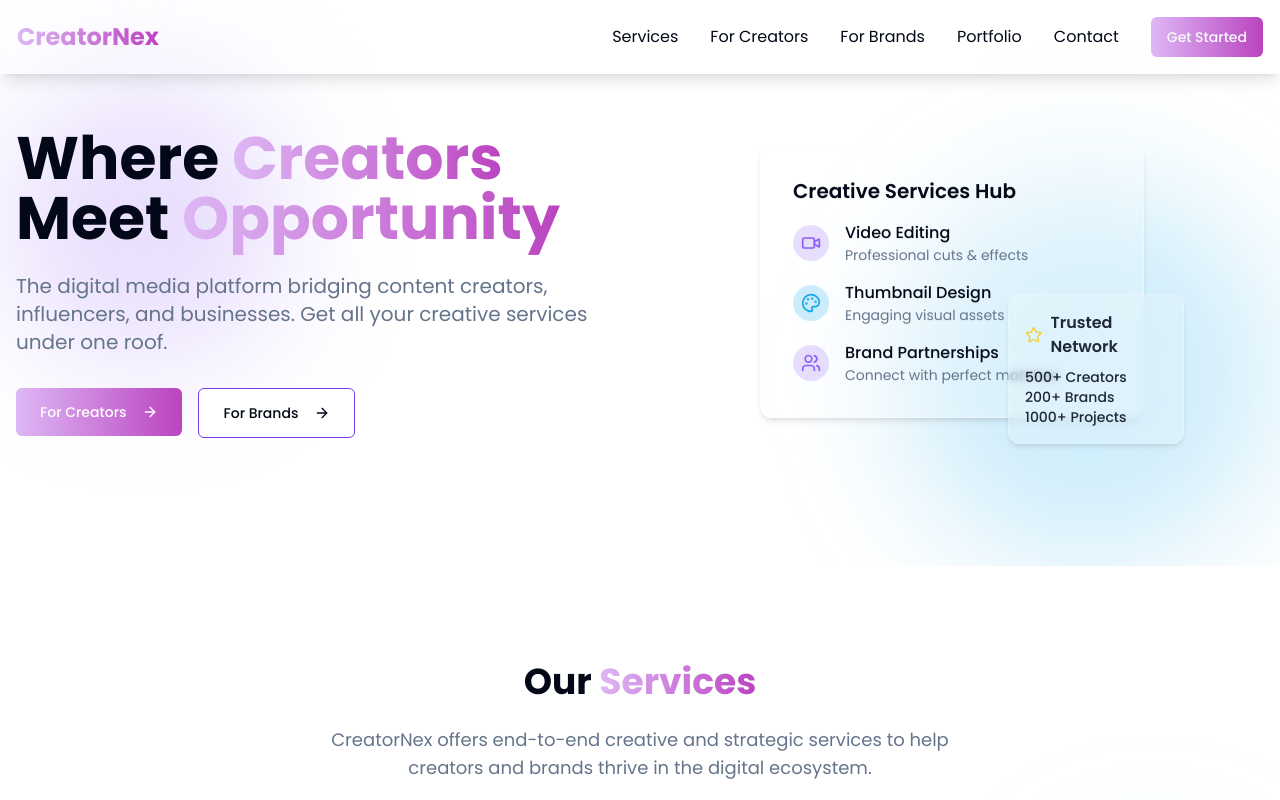
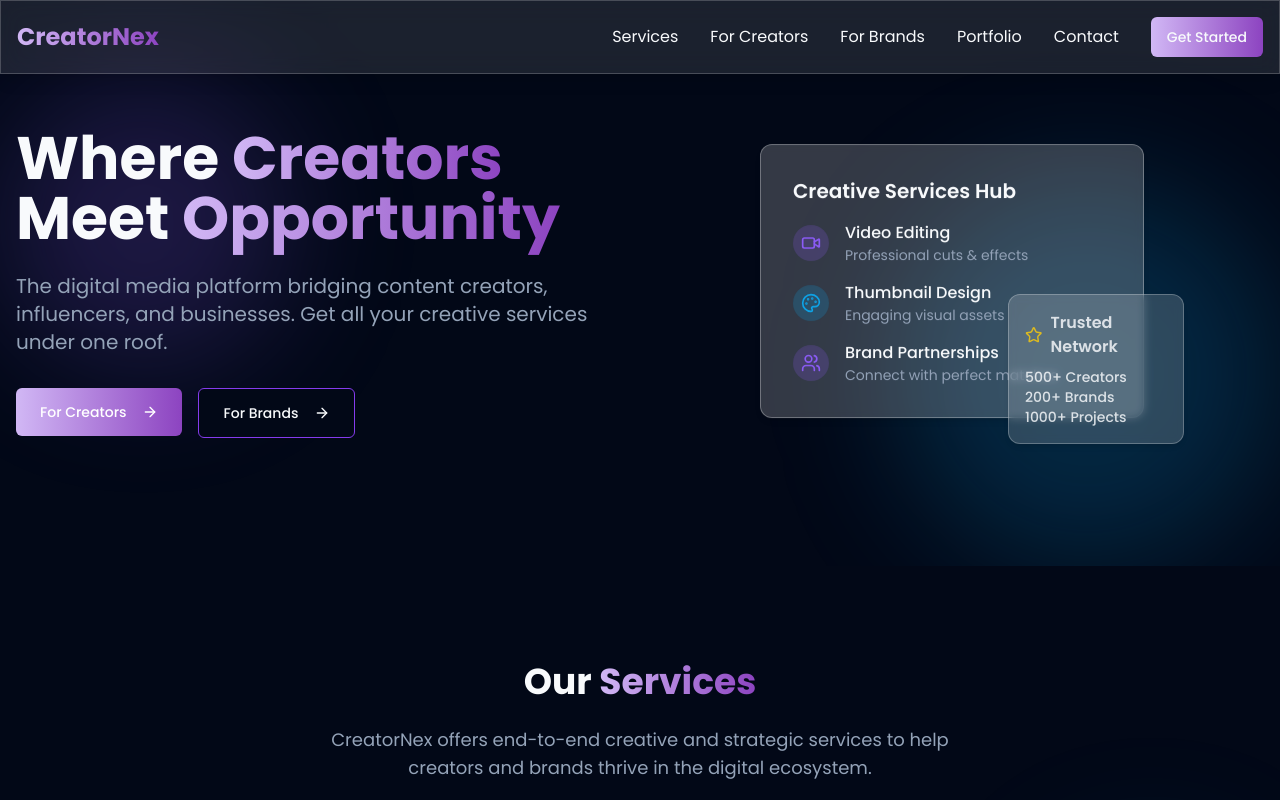
Before and after one commit to Sarwannandh67/nex-talent-hub, a React (Vite) app: page / in a window 1280 px wide. Shown: the top 800 px of the page. Built offline with nearby package versions, Linux system fonts and the light colour scheme.

Commit message:
Fix: Update colors and add dark mode
Update the color scheme to use violetish purple and set dark mode as the default theme.

```diff
--- a/src/App.tsx
+++ b/src/App.tsx
@@ -1,14 +1,22 @@
+
 import { Toaster } from "@/components/ui/toaster";
 import { Toaster as Sonner } from "@/components/ui/sonner";
 import { TooltipProvider } from "@/components/ui/tooltip";
 import { QueryClient, QueryClientProvider } from "@tanstack/react-query";
 import { BrowserRouter, Routes, Route } from "react-router-dom";
+import { useEffect } from "react";
 import Index from "./pages/Index";
 import NotFound from "./pages/NotFound";
 
 const queryClient = new QueryClient();
 
-const App = () => (
+const App = () => {
+  // Set dark mode as default
+  useEffect(() => {
+    document.documentElement.classList.add('dark');
+  }, []);
+
+  return (
     <QueryClientProvider client={queryClient}>
       <TooltipProvider>
         <Toaster />
@@ -23,5 +31,6 @@ const App = () => (
       </TooltipProvider>
     </QueryClientProvider>
   );
+};
 
 export default App;
--- a/src/index.css
+++ b/src/index.css
@@ -16,7 +16,7 @@
     --popover: 0 0% 100%;
     --popover-foreground: 222.2 84% 4.9%;
 
-    --primary: 262 83% 58%;
+    --primary: 265 83% 58%;
     --primary-foreground: 210 40% 98%;
 
     --secondary: 217 92% 49%;
@@ -25,7 +25,7 @@
     --muted: 210 40% 96.1%;
     --muted-foreground: 215.4 16.3% 46.9%;
 
-    --accent: 262 83% 83%;
+    --accent: 265 83% 83%;
     --accent-foreground: 222.2 47.4% 11.2%;
 
     --destructive: 0 84.2% 60.2%;
@@ -33,7 +33,7 @@
 
     --border: 214.3 31.8% 91.4%;
     --input: 214.3 31.8% 91.4%;
-    --ring: 262 83% 58%;
+    --ring: 265 83% 58%;
 
     --radius: 0.5rem;
 
@@ -57,7 +57,7 @@
     --popover: 222.2 84% 4.9%;
     --popover-foreground: 210 40% 98%;
 
-    --primary: 262 83% 58%;
+    --primary: 265 83% 58%;
     --primary-foreground: 210 40% 98%;
 
     --secondary: 217 92% 49%;
@@ -66,7 +66,7 @@
     --muted: 217.2 32.6% 17.5%;
     --muted-foreground: 215 20.2% 65.1%;
 
-    --accent: 262 83% 83%;
+    --accent: 265 83% 83%;
     --accent-foreground: 210 40% 98%;
 
     --destructive: 0 62.8% 30.6%;
@@ -74,7 +74,7 @@
 
     --border: 217.2 32.6% 17.5%;
     --input: 217.2 32.6% 17.5%;
-    --ring: 262 83% 58%;
+    --ring: 265 83% 58%;
 
     --sidebar-background: 240 5.9% 10%;
     --sidebar-foreground: 240 4.8% 95.9%;
--- a/tailwind.config.ts
+++ b/tailwind.config.ts
@@ -115,7 +115,7 @@ export default {
 			},
 			backgroundImage: {
 				'gradient-radial': 'radial-gradient(var(--tw-gradient-stops))',
-				'creator-gradient': 'linear-gradient(90deg, hsla(277, 75%, 84%, 1) 0%, hsla(297, 50%, 51%, 1) 100%)',
+				'creator-gradient': 'linear-gradient(90deg, hsla(265, 75%, 84%, 1) 0%, hsla(275, 50%, 51%, 1) 100%)',
 				'brand-gradient': 'linear-gradient(90deg, hsla(221, 45%, 73%, 1) 0%, hsla(220, 78%, 29%, 1) 100%)',
 			},
 			fontFamily: {
```
Lines whose indentation alone changed are shown as unchanged.
